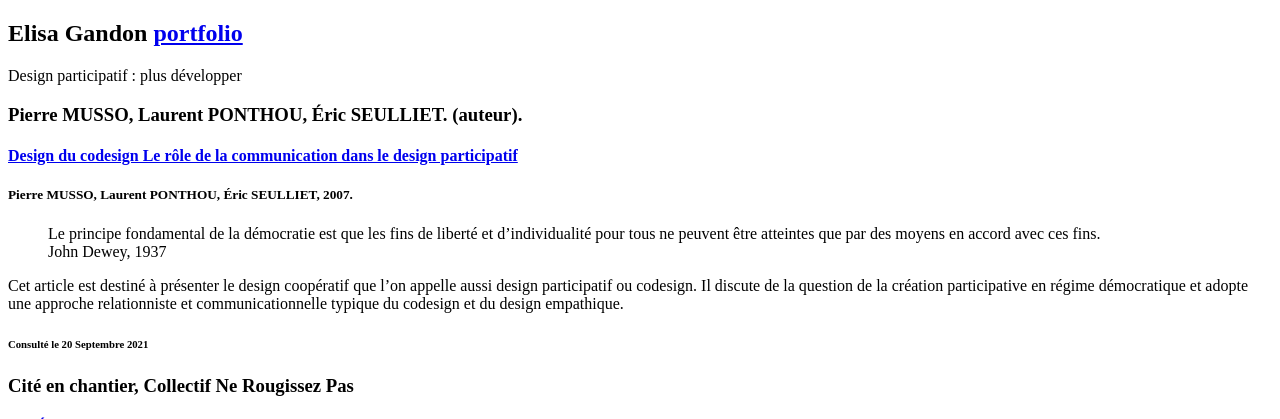
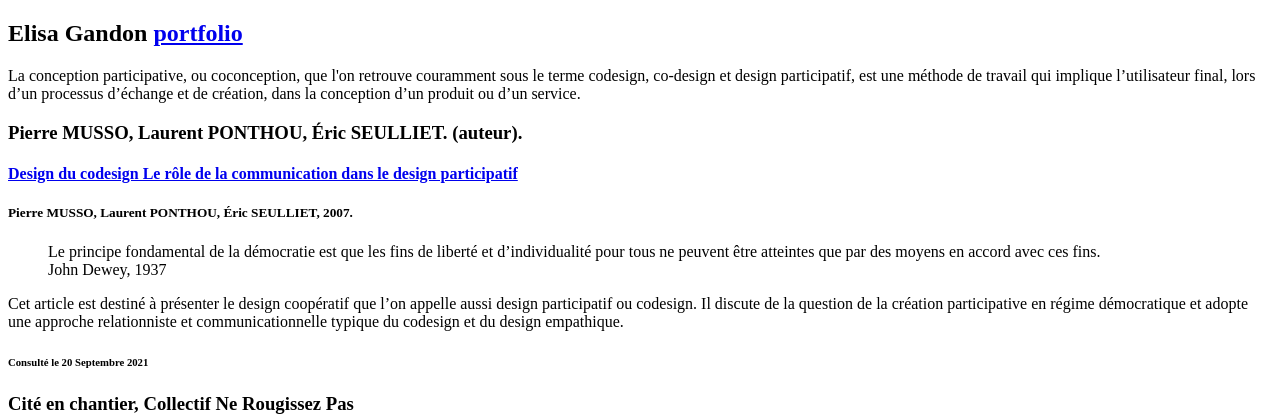
Before and after one commit to elisagandon/elisagandon.github.io, a PHP site: page /INR_elisa/INR_elisa/index.php in a window 1280 px wide. Shown: the top 419 px of the page. Run offline with PHP 8.4, Linux system fonts and the light colour scheme.

Commit message:
articles.php.2

```diff
--- a/INR_elisa/INR_elisa/articles.php
+++ b/INR_elisa/INR_elisa/articles.php
@@ -16,7 +16,7 @@
       <a href="https://elisagandon.github.io/" target="_blank">portfolio</a>
     </h2>
     <p>
-      Design participatif : plus développer
+      La conception participative, ou coconception, que l'on retrouve couramment sous le terme codesign, co-design et design participatif, est une méthode de travail qui implique l’utilisateur final, lors d’un processus d’échange et de création, dans la conception d’un produit ou d’un service.
     </p>
   </aside>
 
```
